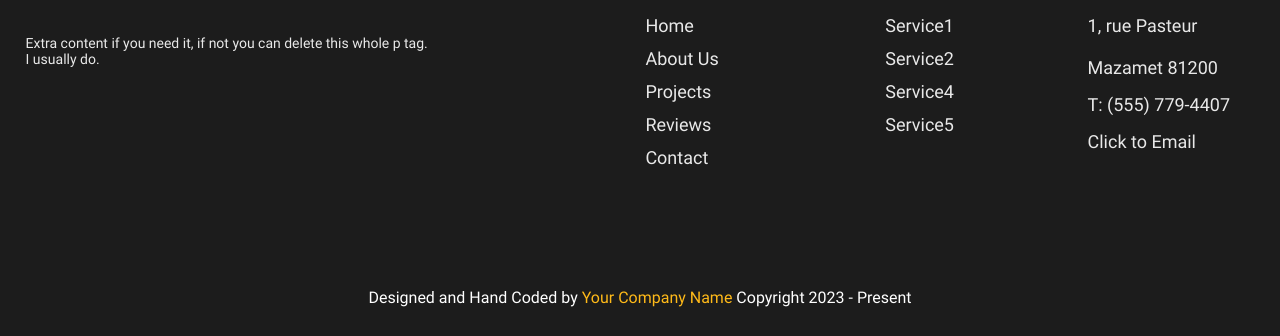
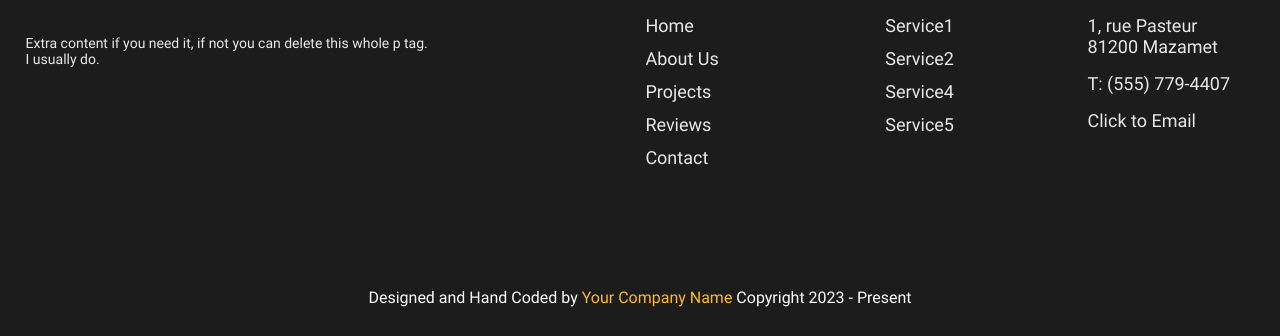
Before and after one commit to BuckyBuck135/Eleventy-test, an Eleventy site: page src/index.html in a window 1280 px wide. Shown: the part 6483-6819 px from the top of the page. Built offline with nearby package versions, Linux system fonts and the light colour scheme; Eleventy itself is replaced by a stand-in of ours; files that its build step writes are made by us from their sources.

Commit message:
removed state and address line 2

```diff
--- a/src/_includes/components/footer.html
+++ b/src/_includes/components/footer.html
@@ -48,10 +48,8 @@
                     <li>
                         <a href="/contact">
                             {{client.address.lineOne}}<br>
-                            {{client.address.lineTwo}}<br>
+                            {{client.address.zip}}
                             {{client.address.city}}
-                            {{client.address.state}}
-                            {{client.address.zip}}
                         </a>
                     </li>
                     <li>
```
